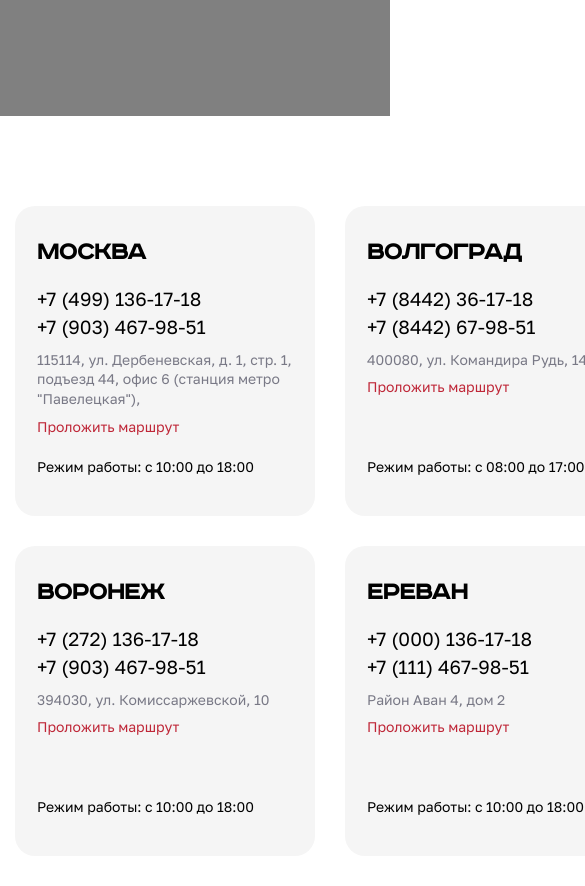
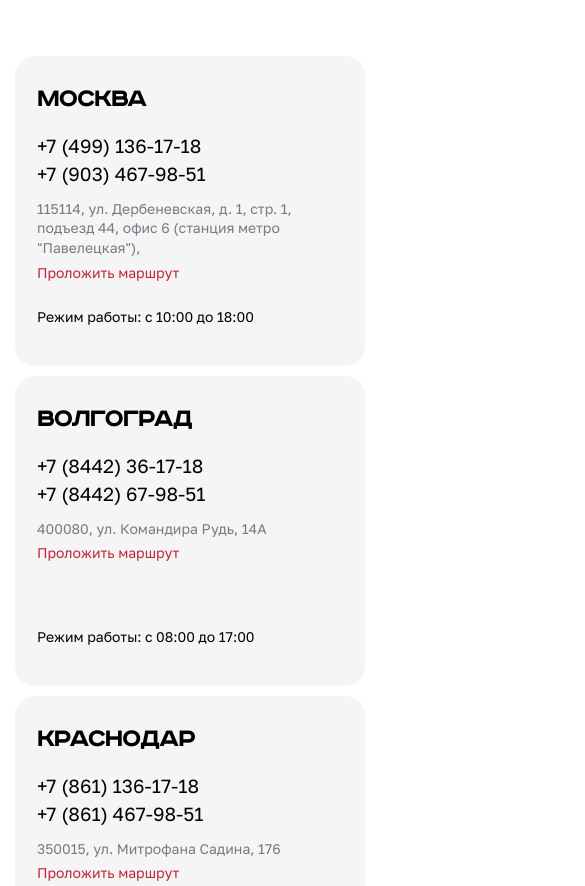
Before and after one commit to Dmitry1964/test-mono, a website built with webpack: page index.html in a window 390 px wide. Shown: the part 1811-2697 px from the top of the page, 585 px wide, since content can reach past the window. Built offline with nearby package versions, Linux system fonts and the light colour scheme; files whose address does not match are found by name.

Commit message:
feat: добавляет версию tablet

```diff
--- a/src/styles/block/branches.scss
+++ b/src/styles/block/branches.scss
@@ -1,15 +1,23 @@
-@use '../variables.scss' as *;
+@use '../variables.scss'as *;
+@use '../mixins.scss'as *;
 
 .branches {
   padding-top: 90px;
   padding-bottom: 100px;
+
+  @include vp-1023 {
+    padding-top: 59px;
+  }
 }
 
 .branches__list {
-  display: grid;
-  grid-template-columns: repeat(4, 300px);
-  column-gap: 30px;
-  row-gap: 30px;
+  display: flex;
+  flex-wrap: wrap;
+  gap: 30px;
+
+  @include vp-1023 {
+    gap: 10px;
+  }
 }
 
 
@@ -21,10 +29,20 @@
   padding: 33px 10px 40px 22px;
   background-color: $color-white-smoke;
   border-radius: 20px;
+
+  @include vp-1023 {
+    width: 350px;
+    padding-top: 30px;
+  }
 }
 
 [data-size="big"] {
   width: 630px;
+
+  @include vp-1023 {
+    width: 710px;
+    height: 270px;
+  }
 }
 
 .branches__card-title {
@@ -32,6 +50,7 @@
   font-size: 2.6em;
   line-height: 110%;
   margin: 0 0 17px;
+
 }
 
 .branches__card-phones {
@@ -40,12 +59,18 @@
 
   &--small {
     width: 68%;
+
+    @include vp-1023 {
+      width: 55%;
+      margin-bottom: 10px;
+    }
   }
 
   & span {
     font-size: 1.9rem;
     line-height: 150%;
   }
+
 }
 
 .branches__card-fax {
@@ -53,6 +78,10 @@
   line-height: 150%;
   margin: 0;
   transform: translateY(-8px);
+
+  @include vp-1023 {
+    margin: 0 0 5px;
+  }
 }
 
 .branches__card-address {
@@ -60,6 +89,11 @@
   line-height: 140%;
   color: $color-storm-gray;
   margin: 0 0 8px;
+
+  @include vp-1023 {
+    width: 85%;
+    margin: 0 0 5px;
+  }
 }
 
 .branches__card-link {
--- a/src/styles/block/footer.scss
+++ b/src/styles/block/footer.scss
@@ -51,10 +51,10 @@
   font-size: 2.4rem;
   line-height: 140%;
   color: $color-white-default;
-  transition: opacity 0.3s ease;
+  transition: color 0.3s ease;
 
   &:hover {
-    opacity: 0.7;
+    color: $color-amaranth;
   }
 }
 
@@ -120,6 +120,12 @@
   border: 2px solid $color-gun-powder;
   border-radius: 14px;
   background-color: transparent;
+  cursor: pointer;
+  transition: opacty 0.3s ease;
+
+  &:hover {
+    opacity: 0.7;
+  }
 }
 
 .footer__contact-email {
--- a/src/styles/block/map.scss
+++ b/src/styles/block/map.scss
@@ -1,4 +1,10 @@
+@use '../mixins.scss' as *;
+
 .map {
   height: 599px;
   background-color: gray;
+
+  @include vp-1023 {
+    height: 480px;
+  }
 }
```
